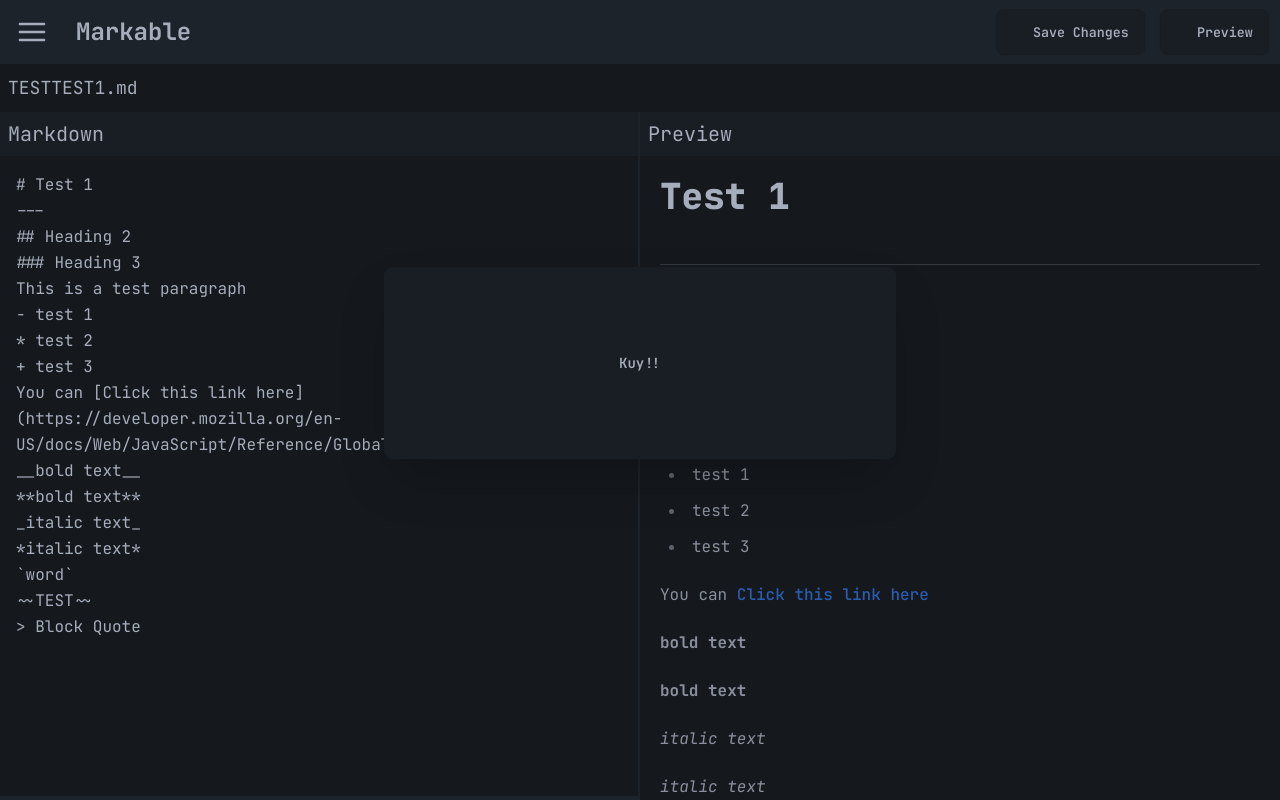
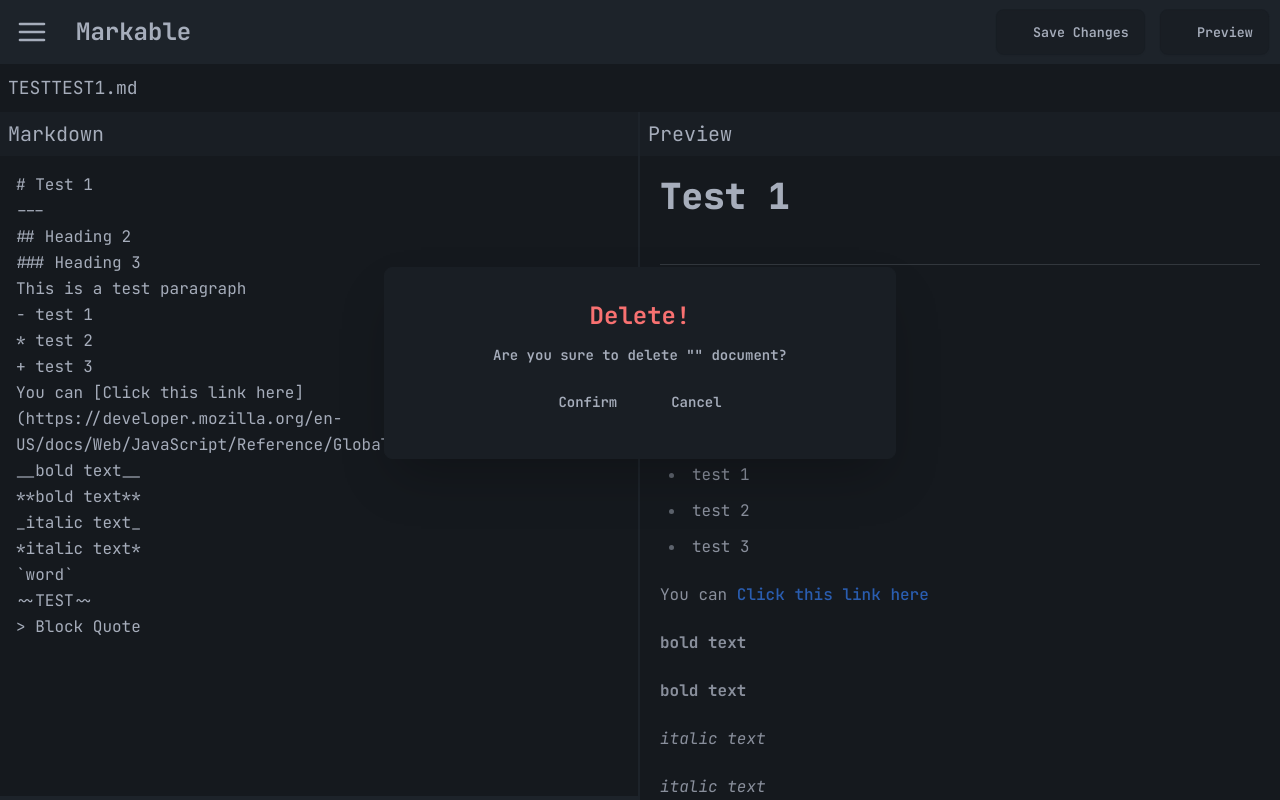
Before and after one commit to PasitU/ProjectMDParser, a Vue app: page / in a window 1280 px wide. Both pictures are taken after a click on the button 960 px from the left and 32 px from the top of the page. Built offline with nearby package versions, Linux system fonts and the light colour scheme; data requests are answered from the project's data file; some icons are missing; a web font is replaced by a local one.

Commit message:
Edit Modal

```diff
--- a/src/components/Modal/DeleteModal.vue
+++ b/src/components/Modal/DeleteModal.vue
@@ -1,9 +1,11 @@
 <template>
   <div class="justify-center flex flex-col items-center">
     <h3 class="font-bold text-2xl text-red-400">Delete!</h3>
-    <p class="py-4">Are you sure to delete "{{ currentDocument.title }}" document?</p>
+    <p class="py-4">Are you sure to delete "{{ currentDoc }}" document?</p>
     <div class="flex justify-center">
-      <button @click="deleteDoc()" class="btn btn-ghost hover:text-green-400 mr-5">Confirm</button>
+      <button @click="deleteDocLikeNow()" class="btn btn-ghost hover:text-green-400 mr-5">
+        Confirm
+      </button>
       <button @click="$emit('closeModal', false)" class="btn btn-ghost hover:text-red-400">
         Cancel
       </button>
@@ -12,5 +14,11 @@
 </template>
 <script setup>
 defineEmits(['closeModal'])
-const { deleteDoc, currentDocument } = defineProps(['deleteDoc', 'currentDocument'])
+const props = defineProps(['deleteDoc', 'currentDoc'])
+const { deleteDoc, currentDoc } = props
+
+const deleteDocLikeNow = () => {
+  deleteDoc()
+  $emit('closeModal', false)
+}
 </script>
--- a/src/views/HomeView.vue
+++ b/src/views/HomeView.vue
@@ -49,12 +49,11 @@
                   v-show="showDeleteModal"
                   class="absolute left-0 right-0 top-1/3 m-auto btn h-48 w-11/12 max-w-lg shadow-2xl rounded-lg overflow-y-auto"
                 >
-                  <h3>Kuy!!</h3>
-                  <!-- <DeleteModal
+                  <DeleteModal
                     @closeModal="closeDeleteModal"
                     :deleteDoc="deleteDoc"
-                    :current-document="currentDocument"
-                  /> -->
+                    :currentDoc="title"
+                  />
                 </div>
               </Teleport>
 
```
